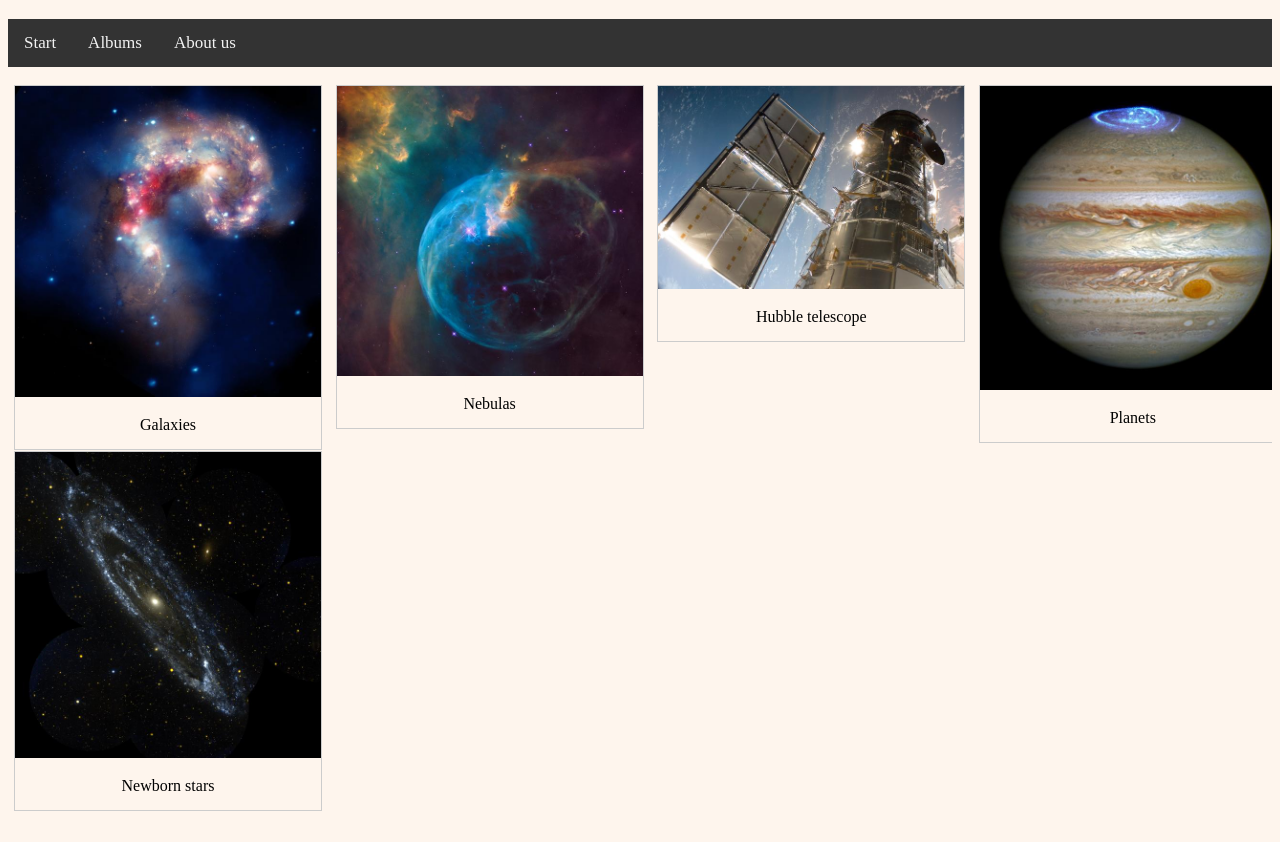
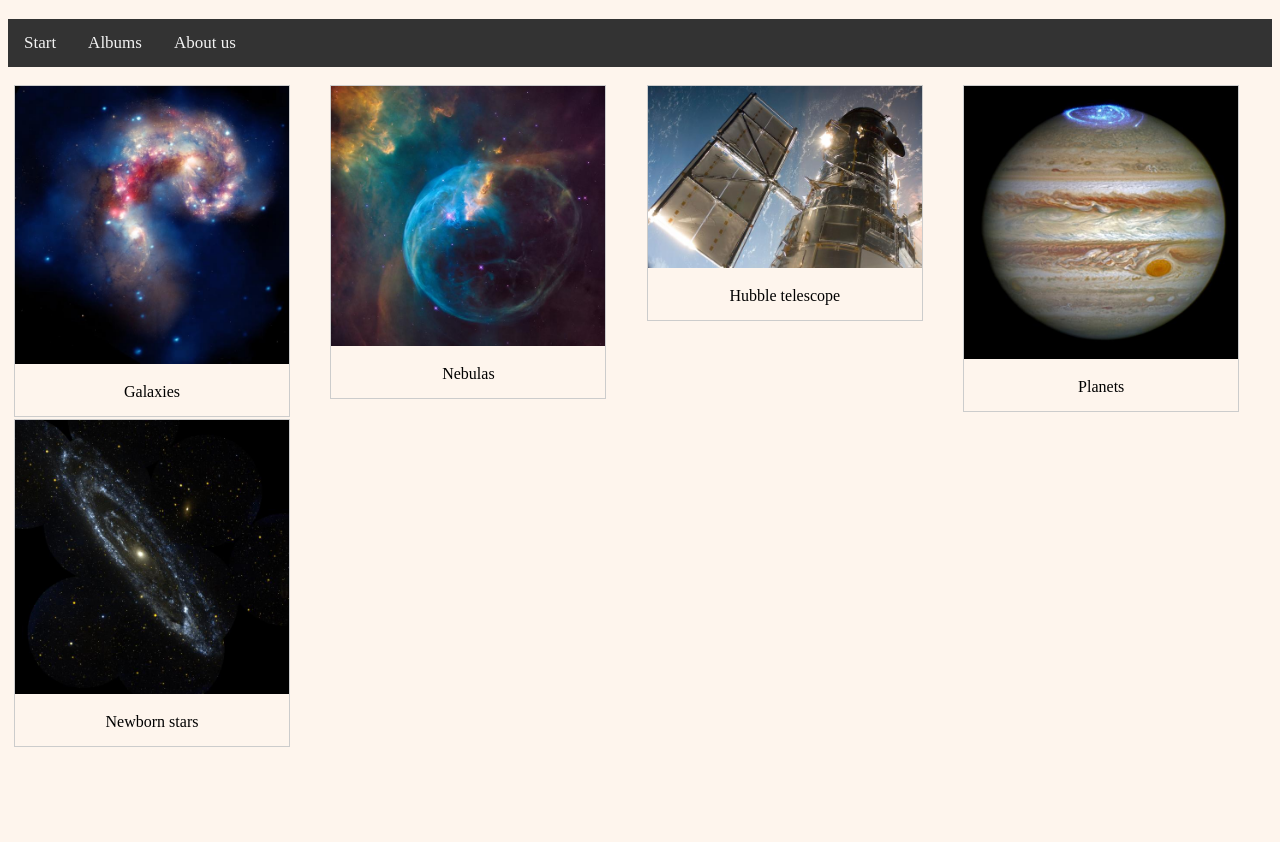
Before and after one commit to sahrabile/Picture-Viewer-Project, a website: page html/albums.html in a window 1280 px wide. Shown: the part 61-903 px from the top of the page. After the commit the page ends 838 px from the top, so only its background shows below. Drawn offline with Linux system fonts and the light colour scheme.

Commit message:
albums fix

```diff
--- a/css/styleAlbums.css
+++ b/css/styleAlbums.css
@@ -37,7 +37,7 @@ a{
   .albumContainer {
     padding: 0 0.375rem;
     float: left;
-    width: 20rem;
+    width: 18rem;
     height: fit-content;
   }
   .gridWrap{
```
